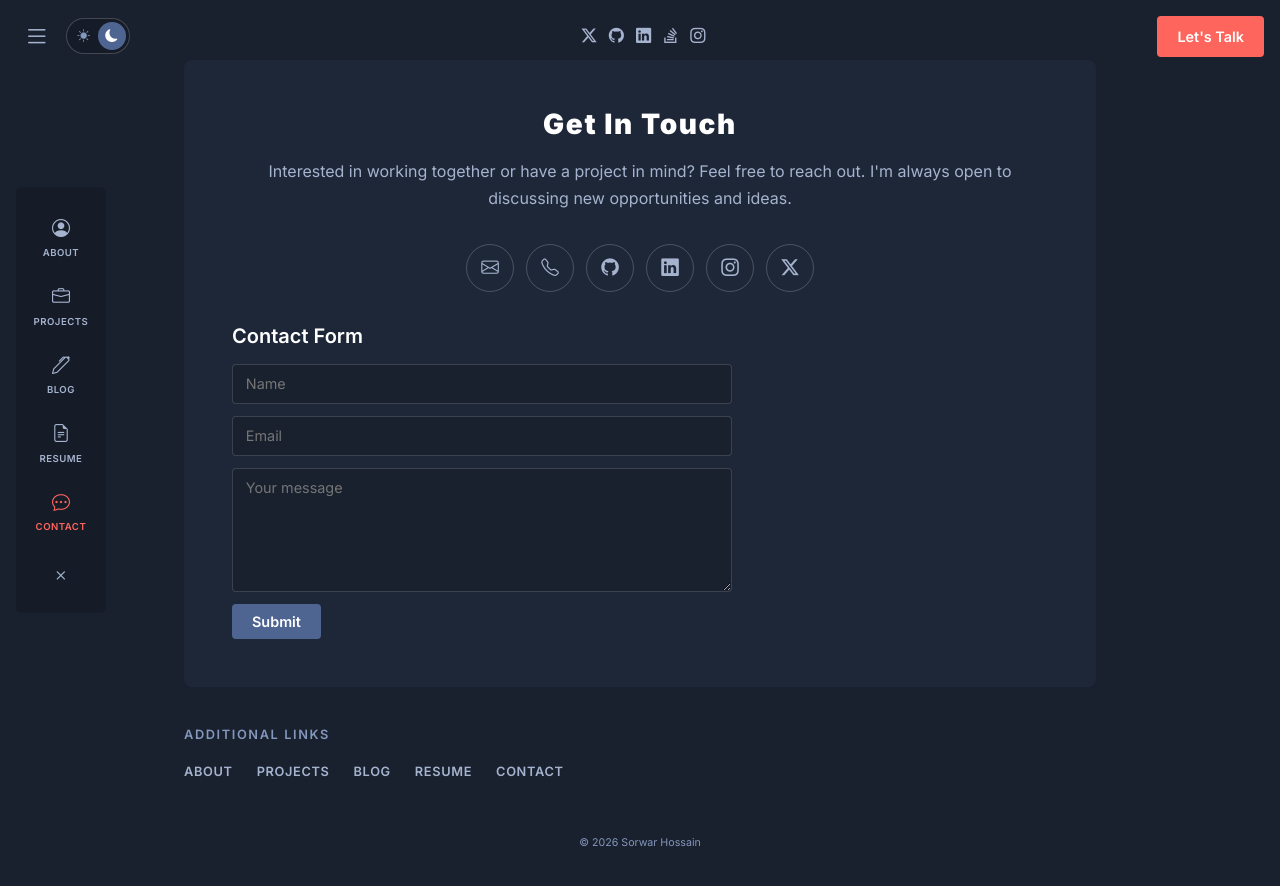
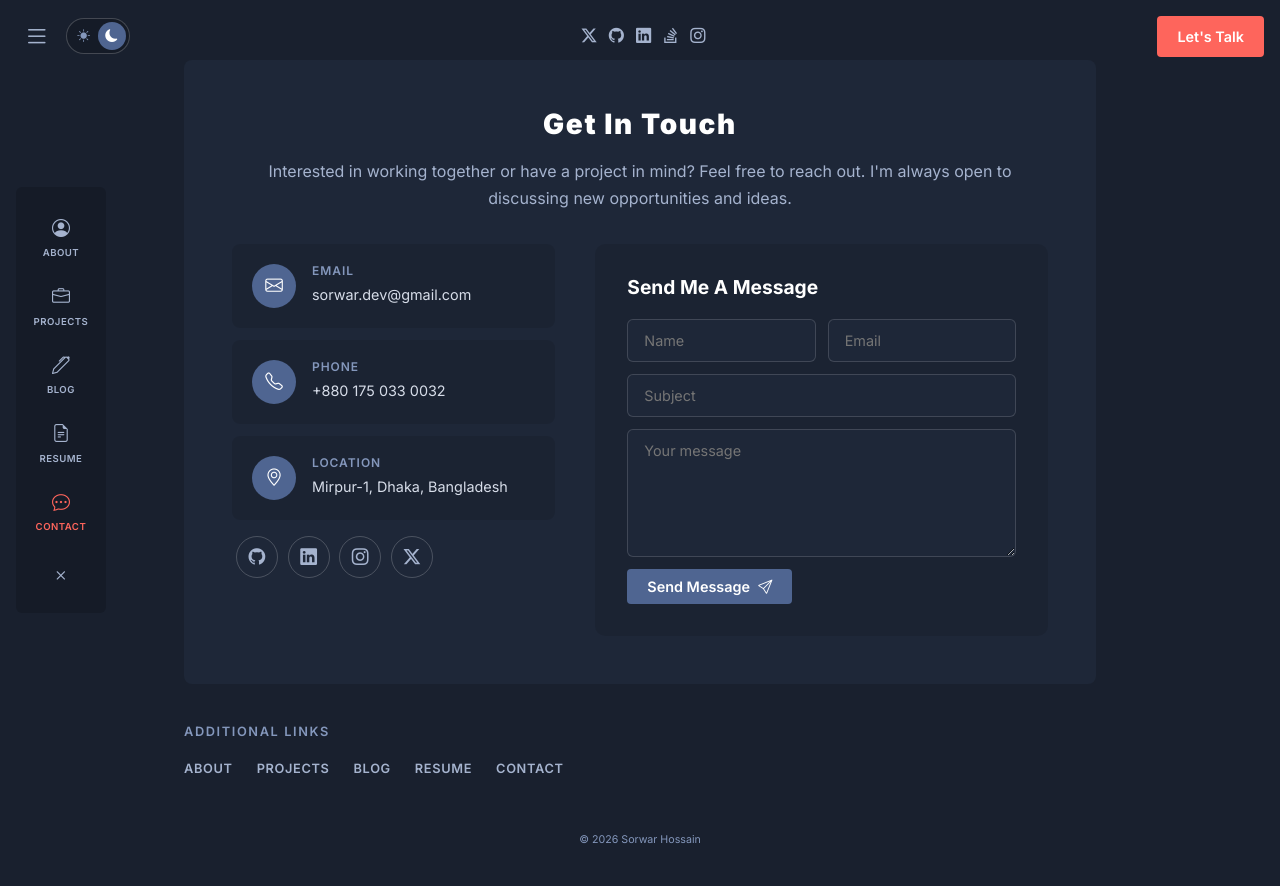
Before and after one commit to sorwaar/sorwaar.github.io, a React (Vite) app: page /contact in a window 1280 px wide. Shown: the top 886 px of the page. Built offline with nearby package versions, Linux system fonts and the light colour scheme.

Commit message:
contact page updated

```diff
--- a/src/App.css
+++ b/src/App.css
@@ -896,56 +896,125 @@
 }
 
 /* ═══ CONTACT PAGE ═══════════════════════════════════ */
-.contact-icons {
-  display: flex;
-  justify-content: center;
-  gap: 0.75rem;
-  margin: 1.5rem 0 2rem;
-  flex-wrap: wrap;
+.contact-layout {
+  display: grid;
+  grid-template-columns: 1fr 1.4fr;
+  gap: 2.5rem;
+  margin-top: 2rem;
 }
 
-.contact-icon-item {
-  width: 48px;
-  height: 48px;
+.contact-card {
+  display: flex;
+  align-items: flex-start;
+  gap: 1rem;
+  padding: 1.25rem;
+  background: var(--bg-inner);
+  border-radius: 8px;
+  margin-bottom: 0.75rem;
+  transition: background 0.2s;
+}
+.contact-card:hover {
+  background: var(--input-bg);
+}
+
+.contact-card-icon {
+  width: 44px;
+  height: 44px;
+  border-radius: 50%;
+  background: var(--cta);
+  color: #fff;
+  display: flex;
+  align-items: center;
+  justify-content: center;
+  font-size: 1.1rem;
+  flex-shrink: 0;
+}
+
+.contact-card-body {
+  min-width: 0;
+}
+
+.contact-card-label {
+  font-size: 0.75rem;
+  text-transform: uppercase;
+  letter-spacing: 0.08em;
+  color: var(--text-muted);
+  margin-bottom: 0.2rem;
+  font-weight: 600;
+}
+
+.contact-card-body a,
+.contact-card-body span {
+  color: var(--text-light);
+  font-size: 0.9rem;
+  text-decoration: none;
+  word-break: break-all;
+}
+.contact-card-body a:hover {
+  color: var(--highlight);
+}
+
+.contact-socials {
+  display: flex;
+  gap: 0.6rem;
+  margin-top: 1rem;
+  padding-left: 0.25rem;
+}
+
+.contact-socials a {
+  width: 42px;
+  height: 42px;
   border-radius: 50%;
   border: 1px solid var(--border);
   display: flex;
   align-items: center;
   justify-content: center;
   color: var(--text);
-  font-size: 1.1rem;
-  transition: color 0.2s, border-color 0.2s;
+  font-size: 1.05rem;
+  transition: all 0.2s;
   text-decoration: none;
 }
-.contact-icon-item:hover {
-  color: var(--text-heading);
-  border-color: var(--text-muted);
-  text-decoration: none;
+.contact-socials a:hover {
+  color: #fff;
+  background: var(--cta);
+  border-color: var(--cta);
+}
+
+.contact-form-col {
+  background: var(--bg-inner);
+  border-radius: 10px;
+  padding: 2rem;
 }
 
 .contact-form-heading {
-  font-size: 1.25rem;
+  font-size: 1.2rem;
   color: var(--text-heading);
-  margin-bottom: 1rem;
+  margin-bottom: 1.25rem;
+  font-weight: 700;
 }
 
 .contact-form {
   display: flex;
   flex-direction: column;
   gap: 0.75rem;
-  max-width: 500px;
+}
+
+.contact-form .form-row {
+  display: flex;
+  gap: 0.75rem;
 }
 
 .contact-form input,
 .contact-form textarea {
   width: 100%;
   border: 1px solid var(--border-light);
-  background: var(--input-bg);
+  background: var(--bg-section);
   color: var(--text-light);
-  border-radius: 4px;
-  padding: 0.65rem 0.8rem;
+  border-radius: 6px;
+  padding: 0.75rem 1rem;
   font-size: 0.9rem;
   font-family: inherit;
+  transition: border-color 0.2s;
 }
 .contact-form input:focus,
 .contact-form textarea:focus {
@@ -955,6 +1024,22 @@
 
 .contact-form .btn {
   align-self: flex-start;
+  display: inline-flex;
+  align-items: center;
+  gap: 0.5rem;
+}
+
+@media (max-width: 768px) {
+  .contact-layout {
+    grid-template-columns: 1fr;
+    gap: 1.5rem;
+  }
+  .contact-form-col {
+    padding: 1.25rem;
+  }
+  .contact-form .form-row {
+    flex-direction: column;
+  }
 }
 
 /* ═══ ADDITIONAL LINKS ═══════════════════════════════ */
--- a/src/pages/ContactPage.jsx
+++ b/src/pages/ContactPage.jsx
@@ -7,36 +7,71 @@ export default function ContactPage() {
         always open to discussing new opportunities and ideas.
       </div>
 
-      <div className="contact-icons">
-        <a href="mailto:sorwar.dev@gmail.com" className="contact-icon-item" title="Email">
+      <div className="contact-layout">
+        {/* Left — Info Cards */}
+        <div className="contact-info-col">
+          <div className="contact-card">
+            <div className="contact-card-icon">
               <i className="bi bi-envelope"></i>
-        </a>
-        <a href="tel:+8801750330032" className="contact-icon-item" title="Phone">
+            </div>
+            <div className="contact-card-body">
+              <h5 className="contact-card-label">Email</h5>
+              <a href="mailto:sorwar.dev@gmail.com">sorwar.dev@gmail.com</a>
+            </div>
+          </div>
+
+          <div className="contact-card">
+            <div className="contact-card-icon">
               <i className="bi bi-telephone"></i>
-        </a>
-        <a href="https://github.com/sorwaar" target="_blank" rel="noreferrer" className="contact-icon-item" title="GitHub">
+            </div>
+            <div className="contact-card-body">
+              <h5 className="contact-card-label">Phone</h5>
+              <a href="tel:+8801750330032">+880 175 033 0032</a>
+            </div>
+          </div>
+
+          <div className="contact-card">
+            <div className="contact-card-icon">
+              <i className="bi bi-geo-alt"></i>
+            </div>
+            <div className="contact-card-body">
+              <h5 className="contact-card-label">Location</h5>
+              <span>Mirpur-1, Dhaka, Bangladesh</span>
+            </div>
+          </div>
+
+          <div className="contact-socials">
+            <a href="https://github.com/sorwaar" target="_blank" rel="noreferrer" title="GitHub">
               <i className="bi bi-github"></i>
             </a>
-        <a href="https://linkedin.com/in/sorwar" target="_blank" rel="noreferrer" className="contact-icon-item" title="LinkedIn">
+            <a href="https://linkedin.com/in/sorwar" target="_blank" rel="noreferrer" title="LinkedIn">
               <i className="bi bi-linkedin"></i>
             </a>
-        <a href="https://instagram.com/thesorwarhossain" target="_blank" rel="noreferrer" className="contact-icon-item" title="Instagram">
+            <a href="https://instagram.com/thesorwarhossain" target="_blank" rel="noreferrer" title="Instagram">
               <i className="bi bi-instagram"></i>
             </a>
-        <a href="https://x.com/sorwar" target="_blank" rel="noreferrer" className="contact-icon-item" title="X">
+            <a href="https://x.com/sorwar" target="_blank" rel="noreferrer" title="X">
               <i className="bi bi-twitter-x"></i>
             </a>
           </div>
+        </div>
 
-      <h4 className="contact-form-heading">Contact Form</h4>
+        {/* Right — Form */}
+        <div className="contact-form-col">
+          <h4 className="contact-form-heading">Send Me A Message</h4>
           <form className="contact-form" onSubmit={(e) => e.preventDefault()}>
+            <div className="form-row">
               <input type="text" placeholder="Name" />
               <input type="email" placeholder="Email" />
+            </div>
+            <input type="text" placeholder="Subject" />
             <textarea rows="6" placeholder="Your message"></textarea>
             <button type="submit" className="btn btn-cta">
-          Submit
+              Send Message <i className="bi bi-send"></i>
             </button>
           </form>
+        </div>
+      </div>
     </section>
   )
 }
```
Lines whose indentation alone changed are shown as unchanged.
